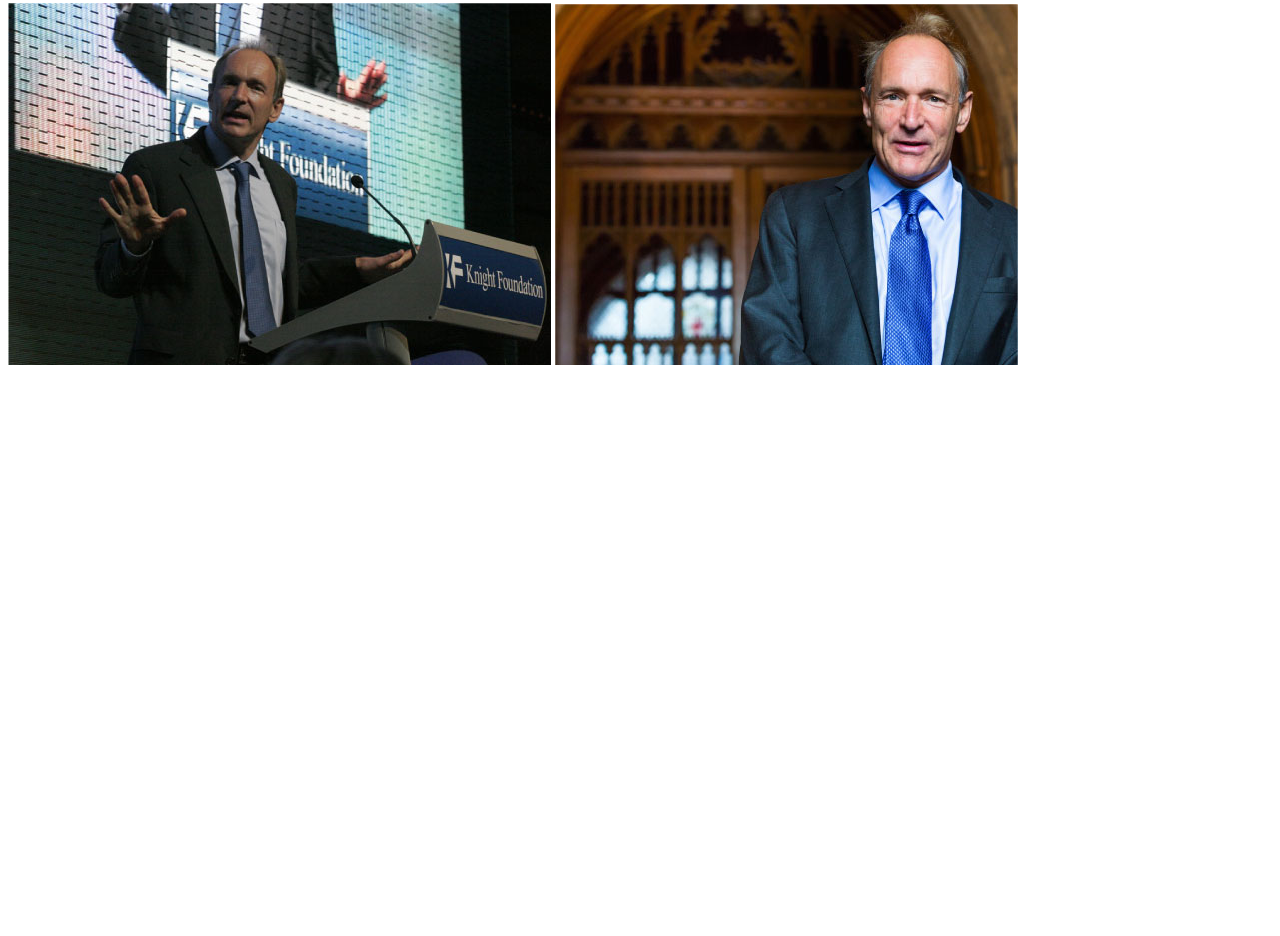
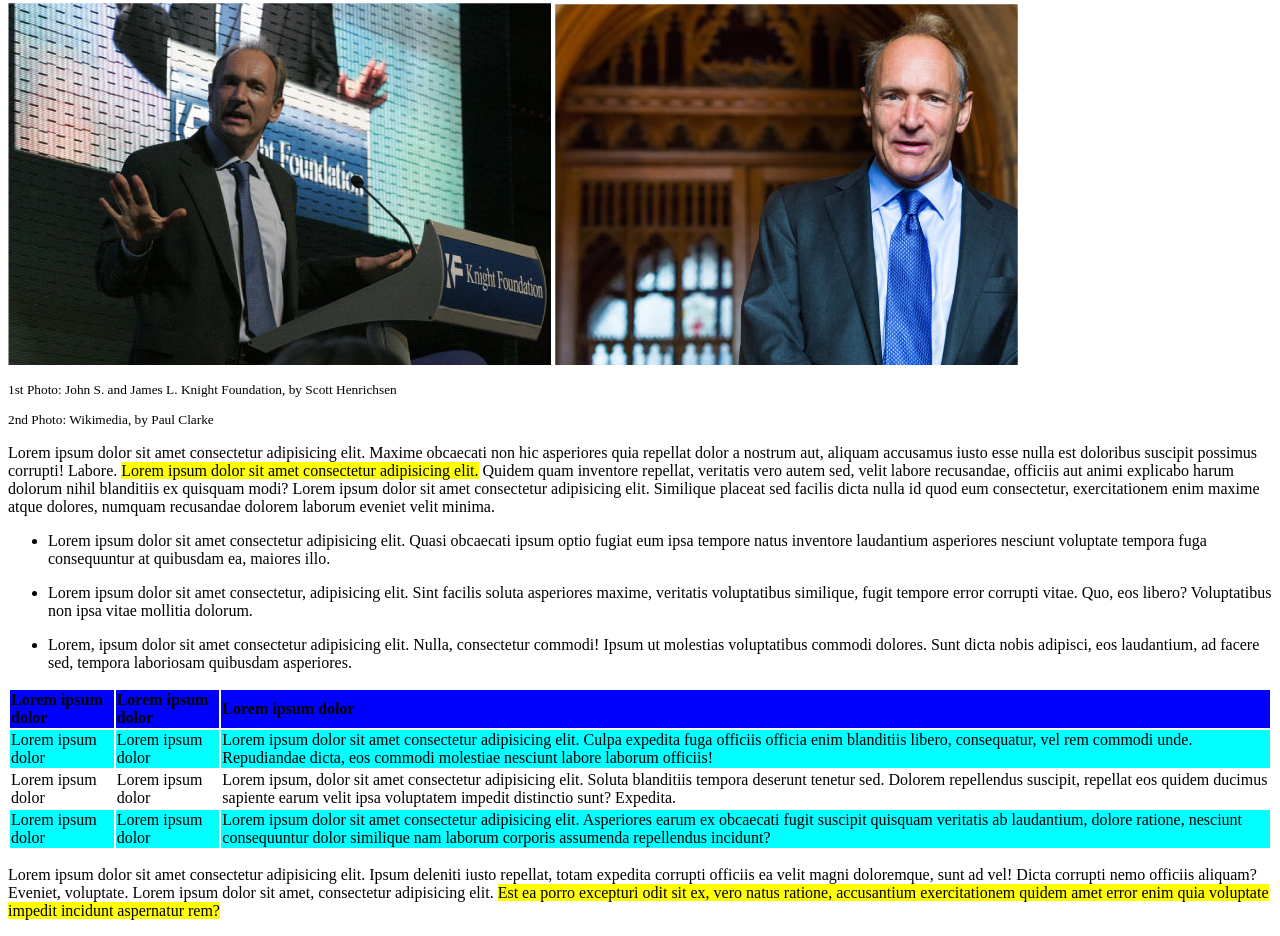
Before and after one commit to Kardast/html-css-booleaner, a plain HTML site: page index.html in a window 1280 px wide. Shown: the part 333-1269 px from the top of the page. Before the commit the page ends 800 px from the top, so only its background shows below. Drawn offline with Linux system fonts and the light colour scheme.

Commit message:
Main quasi completo

```diff
--- a/css/style.css
+++ b/css/style.css
@@ -4,12 +4,13 @@
     height: 180px;
     background-image: url("../img/pattern.png");
     background-color: aqua;
-    position: relative;
+    /* position: relative; */
 }
 
 #titolo{
     margin-right: 75%;
-    position: absolute;
+    margin-top: 25px;
+    /* position: absolute; */
 }
 
 header p{
@@ -20,3 +21,20 @@ header p{
     color: blue;
 }
 /* End Header */
+
+.testo_piccolo{
+    font-size: smaller;
+}
+
+.evidenziato{
+    background-color: yellow;
+}
+
+#row1{
+    font-weight: 800;
+    background-color: blue;
+}
+
+#row_aqua{
+    background-color: aqua;
+}
--- a/index.html
+++ b/index.html
@@ -28,21 +28,55 @@
                 <img src="img/tim-1.jpg" alt="conferenza">
                 <img src="img/tim-2.jpg" alt="conferenza">
             </div>
+            <div class="testo_piccolo">
+                <p>1st Photo: John S. and James L. Knight Foundation, by Scott Henrichsen</p>
+                <p>2nd Photo: Wikimedia, by Paul Clarke</p>
+            </div>
+
         </section>
 
         <!-- Testo -->
         <section>
+            <p>Lorem ipsum dolor sit amet consectetur adipisicing elit. Maxime obcaecati non hic asperiores quia repellat dolor a nostrum aut, aliquam accusamus iusto esse nulla est doloribus suscipit possimus corrupti! Labore. <span class="evidenziato">Lorem ipsum dolor sit amet consectetur adipisicing elit.</span> Quidem quam inventore repellat, veritatis vero autem sed, velit labore recusandae, officiis aut animi explicabo harum dolorum nihil blanditiis ex quisquam modi? Lorem ipsum dolor sit amet consectetur adipisicing elit. Similique placeat sed facilis dicta nulla id quod eum consectetur, exercitationem enim maxime atque dolores, numquam recusandae dolorem laborum eveniet velit minima.</p>
 
+            <ul>
+                <li><p>Lorem ipsum dolor sit amet consectetur adipisicing elit. Quasi obcaecati ipsum optio fugiat eum ipsa tempore natus inventore laudantium asperiores nesciunt voluptate tempora fuga consequuntur at quibusdam ea, maiores illo.</p></li>
+                <li><p>Lorem ipsum dolor sit amet consectetur, adipisicing elit. Sint facilis soluta asperiores maxime, veritatis voluptatibus similique, fugit tempore error corrupti vitae. Quo, eos libero? Voluptatibus non ipsa vitae mollitia dolorum.</p></li>
+                <li><p>Lorem, ipsum dolor sit amet consectetur adipisicing elit. Nulla, consectetur commodi! Ipsum ut molestias voluptatibus commodi dolores. Sunt dicta nobis adipisci, eos laudantium, ad facere sed, tempora laboriosam quibusdam asperiores.</p></li>
+            </ul>
         </section>
 
-        <!-- Info -->
+        <!-- Info tabella -->
         <section>
+            <table>
+                <tr id="row1">
+                    <td>Lorem ipsum dolor</td>
+                    <td>Lorem ipsum dolor</td>
+                    <td>Lorem ipsum dolor</td>
+                </tr>
+                <tr id="row_aqua">
+                    <td>Lorem ipsum dolor</td>
+                    <td>Lorem ipsum dolor</td>
+                    <td>Lorem ipsum dolor sit amet consectetur adipisicing elit. Culpa expedita fuga officiis officia enim blanditiis libero, consequatur, vel rem commodi unde. Repudiandae dicta, eos commodi molestiae nesciunt labore laborum officiis!</td>
+                </tr>
+                <tr>
+                    <td>Lorem ipsum dolor</td>
+                    <td>Lorem ipsum dolor</td>
+                    <td>Lorem ipsum, dolor sit amet consectetur adipisicing elit. Soluta blanditiis tempora deserunt tenetur sed. Dolorem repellendus suscipit, repellat eos quidem ducimus sapiente earum velit ipsa voluptatem impedit distinctio sunt? Expedita.</td>
+                </tr>
+                <tr id="row_aqua">
+                    <td>Lorem ipsum dolor</td>
+                    <td>Lorem ipsum dolor</td>
+                    <td>Lorem ipsum dolor sit amet consectetur adipisicing elit. Asperiores earum ex obcaecati fugit suscipit quisquam veritatis ab laudantium, dolore ratione, nesciunt consequuntur dolor similique nam laborum corporis assumenda repellendus incidunt?</td>
+                </tr>
 
+
+            </table>
         </section>
 
         <!-- Testo 2 -->
         <section>
-
+            <p>Lorem ipsum dolor sit amet consectetur adipisicing elit. Ipsum deleniti iusto repellat, totam expedita corrupti officiis ea velit magni doloremque, sunt ad vel! Dicta corrupti nemo officiis aliquam? Eveniet, voluptate. Lorem ipsum dolor sit amet, consectetur adipisicing elit. <span class="evidenziato">Est ea porro excepturi odit sit ex, vero natus ratione, accusantium exercitationem quidem amet error enim quia voluptate impedit incidunt aspernatur rem?</span></p>
         </section>
     </main>
 
```
